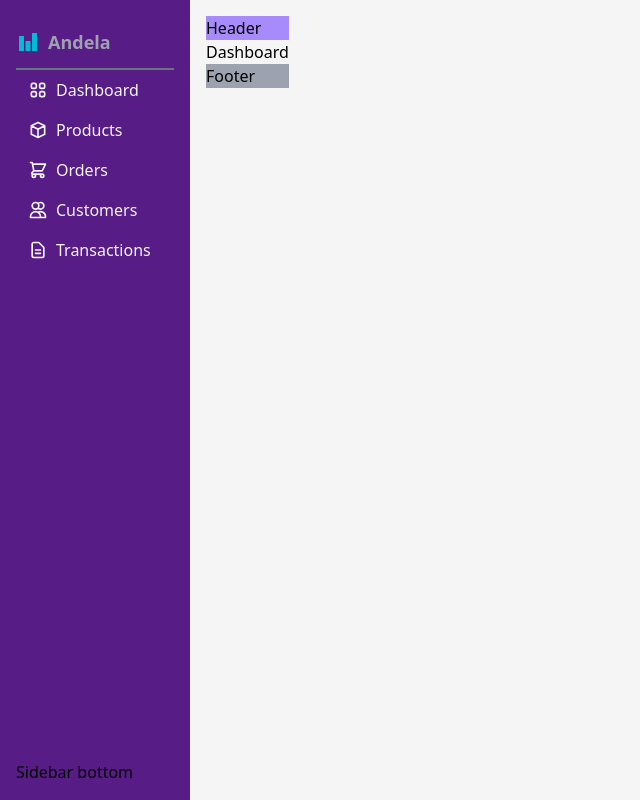
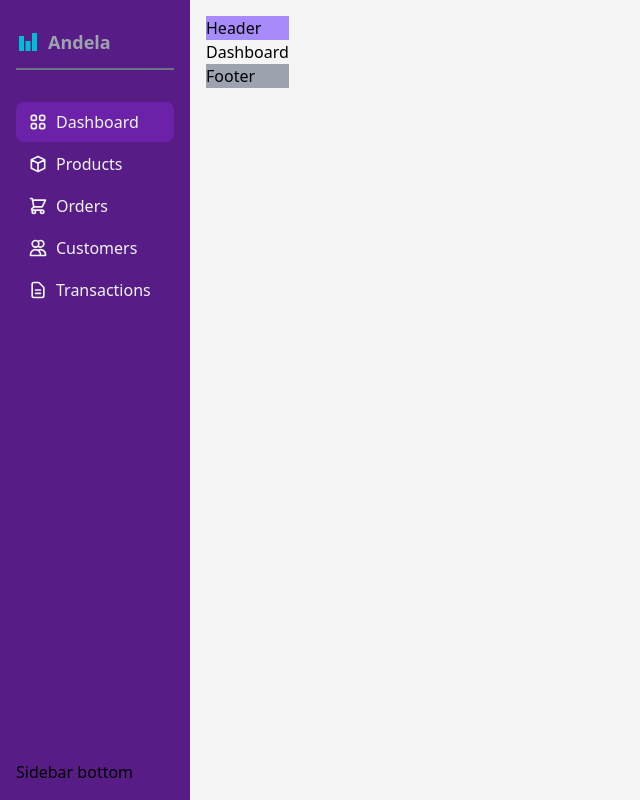
Before and after one commit to MatolaTheCoder/andela-sweet-gift, a React (Create React App) app: page / in a window 1280 px wide. Shown: the whole page, without its empty margins (0-640 px from the left). Built offline with nearby package versions, Linux system fonts and the light colour scheme.

Commit message:
sidebar customization

```diff
--- a/src/components/shared/Sidebar.jsx
+++ b/src/components/shared/Sidebar.jsx
@@ -1,7 +1,7 @@
 import React from 'react'
 import { FcBarChart } from "react-icons/fc";
 import { DASHBOARD_SIDEBAR_LINKS } from '../../lib/constants';
-import { Link } from 'react-router-dom';
+import { Link, useLocation } from 'react-router-dom';
 
 export default function Sidebar() {
   return (
@@ -10,7 +10,7 @@ export default function Sidebar() {
             <div className='flex  items-center gap-2 py-3 border-b-2 border-gray-500'><FcBarChart fontSize={24}/>
                 <span className='text-gray-400 text-lg font-bold'>Andela</span>
             </div>
-            <div className='flex-1'>{DASHBOARD_SIDEBAR_LINKS.map((item) => (
+            <div className='flex-1 py-8 flex flex-col gap-0.5'>{DASHBOARD_SIDEBAR_LINKS.map((item) => (
                 <SideBarLinks key={item.key} item={item}/>
                 ))}
             </div>
@@ -20,13 +20,17 @@ export default function Sidebar() {
   )
 }
 
-function SideBarLinks({item}){
-    return(
+function SideBarLinks({ item }) {
+    const { pathname } = useLocation(); // Added parentheses to useLocation
+
+    const isActive = pathname === item.path;
+
+    return (
         <Link to={item.path}>
-            <div className='flex text-slate-100 items-center gap-2 py-2 px-3 font-light hover:bg-purple-800 active:text-purple-500 active:bg-purple-800 text-base rounded-lg'>
-                <span className='text-xl '>{item.icon}</span>
+            <div className={`flex text-slate-100 items-center gap-2 py-2 px-3 font-light ${isActive ? 'bg-purple-800' : ''} hover:bg-purple-800 active:text-purple-500 active:bg-purple-800 text-base rounded-lg`}>
+                <span className='text-xl'>{item.icon}</span>
                 {item.label}
             </div>
         </Link>
-    )
+    );
 }
```
